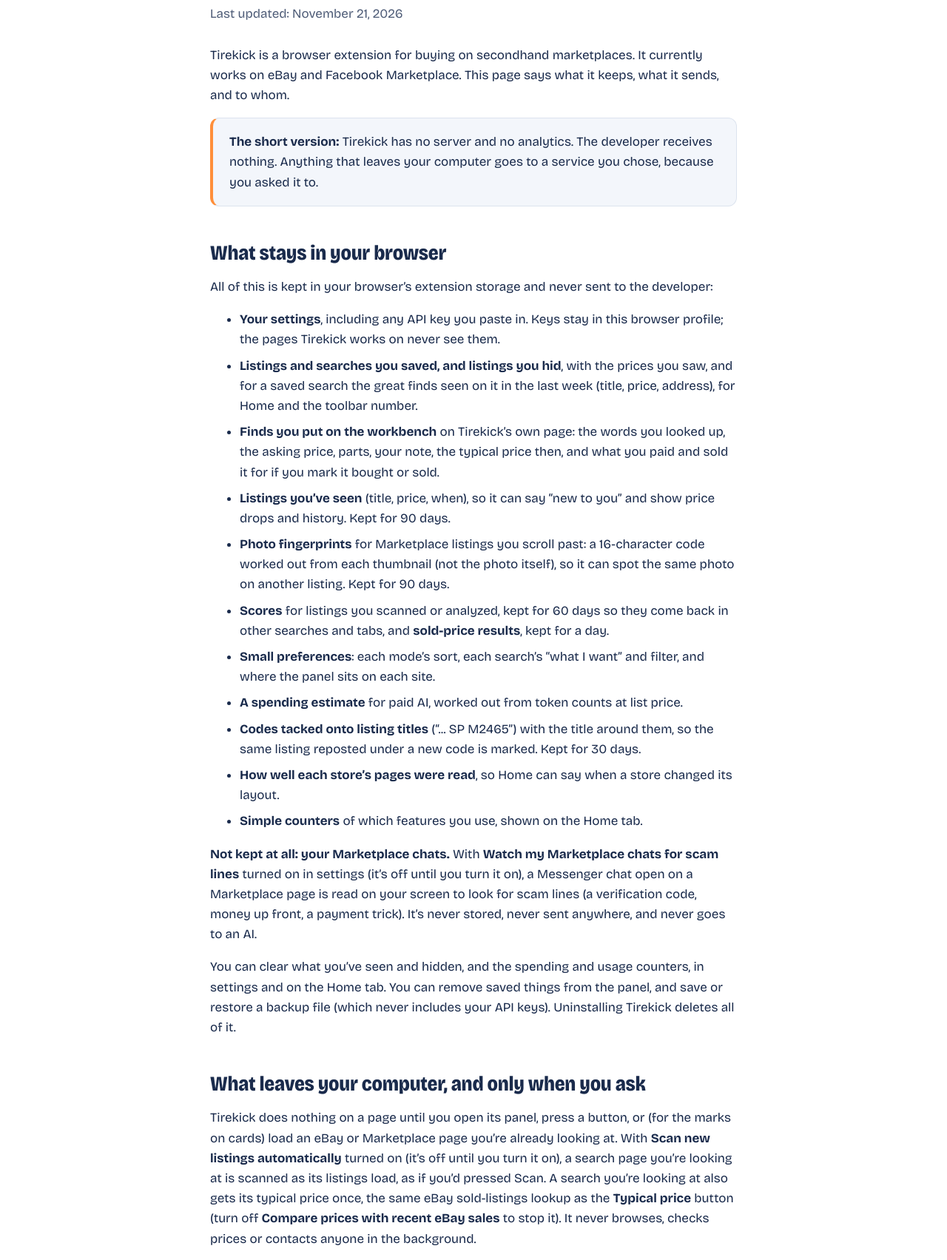
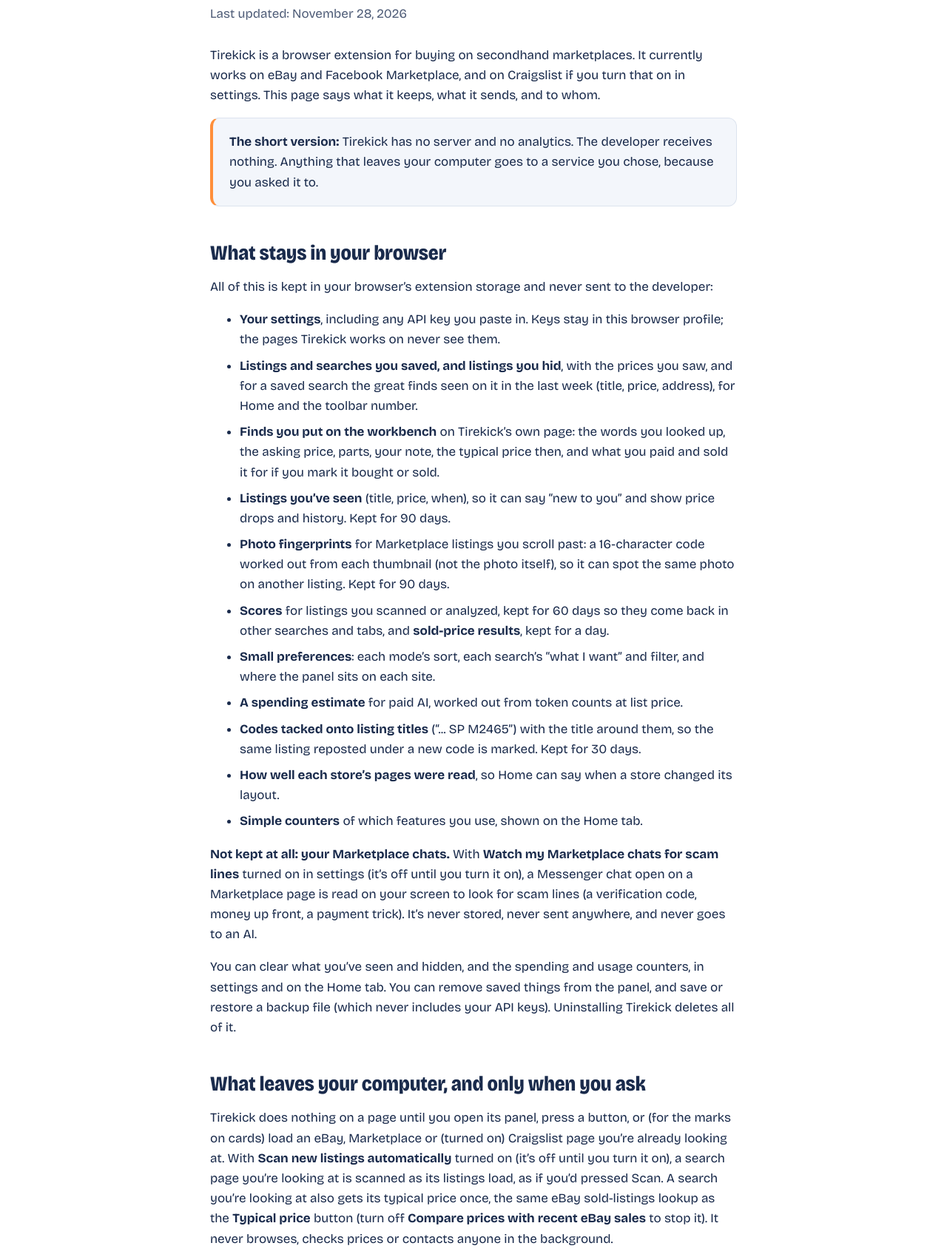
Before and after one commit to dabloonery/tirekick-site, a plain HTML site: page privacy.html in a window 1280 px wide. Shown: the part 170-1873 px from the top of the page at 74% size. Drawn offline with Linux system fonts and the light colour scheme.

Commit message:
Privacy: name Craigslist and its optional access (#21)
Claude-Session: https://claude.ai/code/session_01XVUCoAjEudHSLk4oQ5zipk

Co-authored-by: Claude <noreply@anthropic.com>

```diff
--- a/privacy.html
+++ b/privacy.html
@@ -26,9 +26,9 @@
 
 <main id="main" class="wrap doc">
   <h1>Privacy policy</h1>
-  <p class="date">Last updated: November 21, 2026</p>
+  <p class="date">Last updated: November 28, 2026</p>
 
-  <p>Tirekick is a browser extension for buying on secondhand marketplaces. It currently works on eBay and Facebook Marketplace. This page says what it keeps, what it sends, and to whom.</p>
+  <p>Tirekick is a browser extension for buying on secondhand marketplaces. It currently works on eBay and Facebook Marketplace, and on Craigslist if you turn that on in settings. This page says what it keeps, what it sends, and to whom.</p>
 
   <p class="short"><b>The short version:</b> Tirekick has no server and no analytics. The developer receives nothing. Anything that leaves your computer goes to a service you chose, because you asked it to.</p>
 
@@ -51,7 +51,7 @@
   <p>You can clear what you’ve seen and hidden, and the spending and usage counters, in settings and on the Home tab. You can remove saved things from the panel, and save or restore a backup file (which never includes your API keys). Uninstalling Tirekick deletes all of it.</p>
 
   <h2>What leaves your computer, and only when you ask</h2>
-  <p>Tirekick does nothing on a page until you open its panel, press a button, or (for the marks on cards) load an eBay or Marketplace page you’re already looking at. With <b>Scan new listings automatically</b> turned on (it’s off until you turn it on), a search page you’re looking at is scanned as its listings load, as if you’d pressed Scan. A search you’re looking at also gets its typical price once, the same eBay sold-listings lookup as the <b>Typical price</b> button (turn off <b>Compare prices with recent eBay sales</b> to stop it). It never browses, checks prices or contacts anyone in the background.</p>
+  <p>Tirekick does nothing on a page until you open its panel, press a button, or (for the marks on cards) load an eBay, Marketplace or (turned on) Craigslist page you’re already looking at. With <b>Scan new listings automatically</b> turned on (it’s off until you turn it on), a search page you’re looking at is scanned as its listings load, as if you’d pressed Scan. A search you’re looking at also gets its typical price once, the same eBay sold-listings lookup as the <b>Typical price</b> button (turn off <b>Compare prices with recent eBay sales</b> to stop it). It never browses, checks prices or contacts anyone in the background.</p>
   <div class="table">
     <table>
       <thead><tr><th>When you…</th><th>What is sent</th><th>To whom</th></tr></thead>
@@ -72,7 +72,7 @@
   <ul>
     <li>Send anything to the developer. There’s no account, server, advertising or analytics.</li>
     <li>Sell or share your data, or use it for anything not described here.</li>
-    <li>Read pages other than eBay and Facebook Marketplace (and, only when you press <b>Test connection</b> for an address you entered, that address). Its page script is present across facebook.com so it can follow you into Marketplace, but it only reads Marketplace pages. On other pages, the only thing it receives is text you select and choose to look up from the right-click menu.</li>
+    <li>Read pages other than eBay and Facebook Marketplace, and Craigslist if you turn it on in settings (and, only when you press <b>Test connection</b> for an address you entered, that address). Its page script is present across facebook.com so it can follow you into Marketplace, but it only reads Marketplace pages. On other pages, the only thing it receives is text you select and choose to look up from the right-click menu.</li>
     <li>Collect payment details or messages.</li>
   </ul>
 
@@ -83,6 +83,7 @@
     <li><b>Scripting</b>: draws the score tags and the panel on eBay and Facebook pages, and reads eBay sold-price results from an open eBay tab when you’re on Facebook.</li>
     <li><b>Context menus</b>: “Check this photo with Tirekick” on images, “Look up “…” with Tirekick” on text you select, and “Open Tirekick in a tab” on the toolbar icon.</li>
     <li><b>eBay and Facebook</b> (and their image servers): the sites it works on, photo checks you ask for, and fingerprints of Marketplace thumbnails.</li>
+    <li><b>Craigslist</b> (optional, and its image server): asked for only when you turn on “Also work on Craigslist” in settings, and given back when you turn it off. Used to read the Craigslist searches and posts you open, and their photos for a photo check you ask for. Nothing is fetched from Craigslist in the background.</li>
     <li><b>The AI services</b> listed above, and Ollama and LM Studio on your computer: reached only when you press a button that uses them.</li>
     <li><b>Notifications</b> (optional): asked for only when you turn on “Notify me about great finds on saved searches”, and given back when you turn it off. A notification shows a listing’s title and price on your computer. Nothing is checked in the background: finds come only from pages you open, or that Check my saved searches opens in front of you after you press it.</li>
     <li><b>Any other address</b> (optional): only for “another OpenAI-style address”. Your browser asks you to allow that one address when you press Test connection; Tirekick can’t reach any address you haven’t allowed.</li>
```
